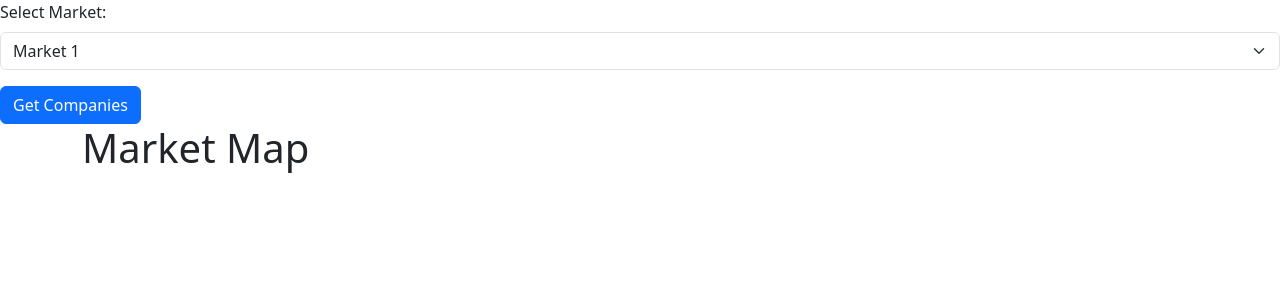
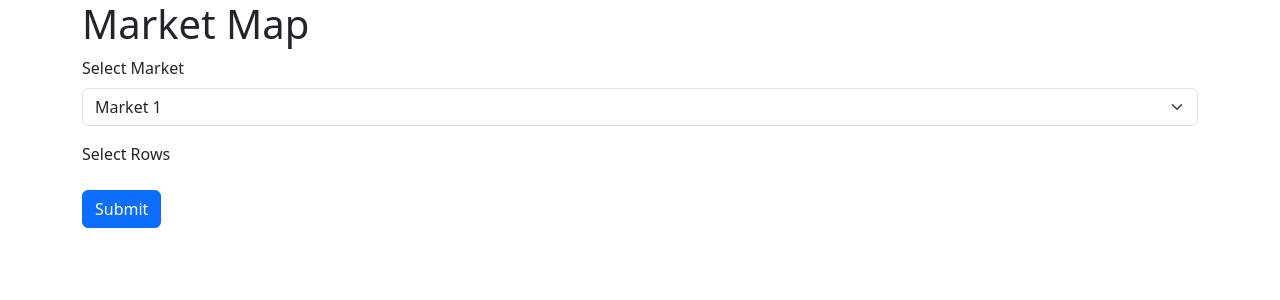
Before and after one commit to KianHaghighi/Market-Map-Builder, a Flask app: template templates/market_map.html in a window 1280 px wide. Shown: the top 300 px of the page. Run offline with Flask 3, Linux system fonts and the light colour scheme; the template is opened without the code that fills it, so the values that code supplies are empty.

Commit message:
Add checkbox functionality

```diff
--- a/app.py
+++ b/app.py
@@ -24,28 +24,41 @@ def add_user():
     db.session.commit()
     return redirect('/')
 
+def generate_checkboxes_html(df):
+    checkboxes_html = ""
+    for index, row in df.iterrows():
+        checkboxes_html += f'<div class="form-check">'
+        checkboxes_html += f'<input class="form-check-input" type="checkbox" name="selected_rows" value="{index}" id="row_{index}">'
+        checkboxes_html += f'<label class="form-check-label" for="row_{index}">{row["Topic"]}</label>'
+        checkboxes_html += '</div>'
+    return checkboxes_html
+
 @app.route('/market_map', methods=['GET', 'POST'])
 def market_map():
+    # Product Hunt data set
     df_ph = pd.read_csv("datasets/product_hunt_data/2020.csv")  # Adjust path as needed
     df_pf_2021 = pd.read_csv("datasets/product_hunt_data/2021.csv")  # Adjust path as needed
     df_ph_2022 = pd.read_csv("datasets/product_hunt_data/2022.csv")  # Adjust path as needed
     df_ph = pd.concat([df_ph, df_pf_2021, df_ph_2022], ignore_index=True)
 
     markets_html = ""
+    checkboxes_html = generate_checkboxes_html(df_ph)
 
     if request.method == 'POST':
+        print(request.form)
         market = request.form['market']
+        selected_rows = request.form.getlist('selected_rows')
         # Filter the DataFrame based on the market keyword.
-        # This is a placeholder; you'll need to replace it with actual filtering logic.
         filtered_df = df_ph[df_ph['Topic'].str.contains(market, case=False, na=False)]
-        #alter the links so that the user can be directed
+        # Alter the links so that the user can be directed
         df_ph['ShortUrl'] = df_ph['ShortUrl'].apply(lambda x: f'<a href="{x}">{x}</a>')
         markets_html = filtered_df.to_html(escape=False, classes='table table-striped', index=False)
     else:
         # Optionally, display the entire dataset or a subset when the page first loads
         markets_html = df_ph.to_html(escape=False, classes='table table-striped', index=False)
 
-    return render_template('market_map.html', markets_html=markets_html)
+    return render_template('market_map.html', markets_html=markets_html, checkboxes_html=checkboxes_html)
+
 
 @app.route('/crunchbase_data')
 def crunchbase_data():
@@ -106,9 +119,6 @@ def fetch_producthunt_data():
 if __name__ == '__main__':
     app.run(debug=True)
 
-@app.route('/producthunt_data', methods=['GET'])
-def producthunt_data():
-    return render_template('producthunt_data.html')
 
 def fetch_crunchbase_data():
     url = "https://api.crunchbase.com/api/v3.1/your_endpoint"
--- a/templates/builder.html
+++ b/templates/builder.html
@@ -20,7 +20,7 @@
 <body>
     <h1>Welcome to the Market Map Builder</h1>
     <h1 style="color: #333; font-size: 24px; margin-top: 20px;">
-        Your all-in-one research platform for early stage ventures
+        Your all-in-one research platform for early stage ventures. The Mind Map for VCs and Startups.
     </h1>
     <label for="datasources">Datasources:</label>
     <select id="datasources">
@@ -60,7 +60,6 @@
                 segmentNamesDiv.appendChild(document.createElement('br'));
             }
         }
-
         function getData() {
             // Code to fetch the desired data set goes here
         }
--- a/templates/market_map.html
+++ b/templates/market_map.html
@@ -5,32 +5,33 @@
     <link rel="stylesheet" href="https://cdn.jsdelivr.net/npm/bootstrap@5.3.0/dist/css/bootstrap.min.css">
 </head>
 <body>
-    <form method="POST">
-        <div class="mb-3">
-            <label for="market" class="form-label">Select Market:</label>
-            <select name="market" id="market" class="form-select">
-                <option value="market1">Market 1</option>
-                <option value="market2">Market 2</option>
-                <option value="market3">Market 3</option>
-            </select>
-        </div>
-        <button type="submit" class="btn btn-primary">Get Companies</button>
-    </form>
     <div class="container">
         <h1>Market Map</h1>
+        <form method="POST" action="/market_map">
+            <!-- Dropdown for selecting a market -->
+            <div class="mb-3">
+                <label for="market" class="form-label">Select Market</label>
+                <select class="form-select" id="market" name="market">
+                    <option value="market1">Market 1</option>
+                    <option value="market2">Market 2</option>
+                    <option value="market3">Market 3</option>
+                </select>
+            </div>
 
-        {% if markets_html %}
-            <h2>All Markets</h2>
+            <!-- Checkboxes for selecting rows -->
+            <div class="mb-3">
+                <label class="form-label">Select Rows</label>
+                {{ checkboxes_html|safe }}
+            </div>
+
+            <!-- Submit button -->
+            <button type="submit" class="btn btn-primary">Submit</button>
+        </form>
+
+        <!-- Display the DataFrame table -->
+        <div class="mt-3">
             {{ markets_html|safe }}
-        {% endif %}
-
-        {% if companies_html %}
-            <h2>Companies</h2>
-            <form method="POST" action="/select_companies">
-                {{ companies_html|safe }}
-                <button type="submit" class="btn btn-success">Submit Selected Companies</button>
-            </form>
-        {% endif %}
+        </div>
     </div>
 </body>
 </html>
```
Also changed, not shown: excel.py (added, +49 -0 lines), 1 other file.
